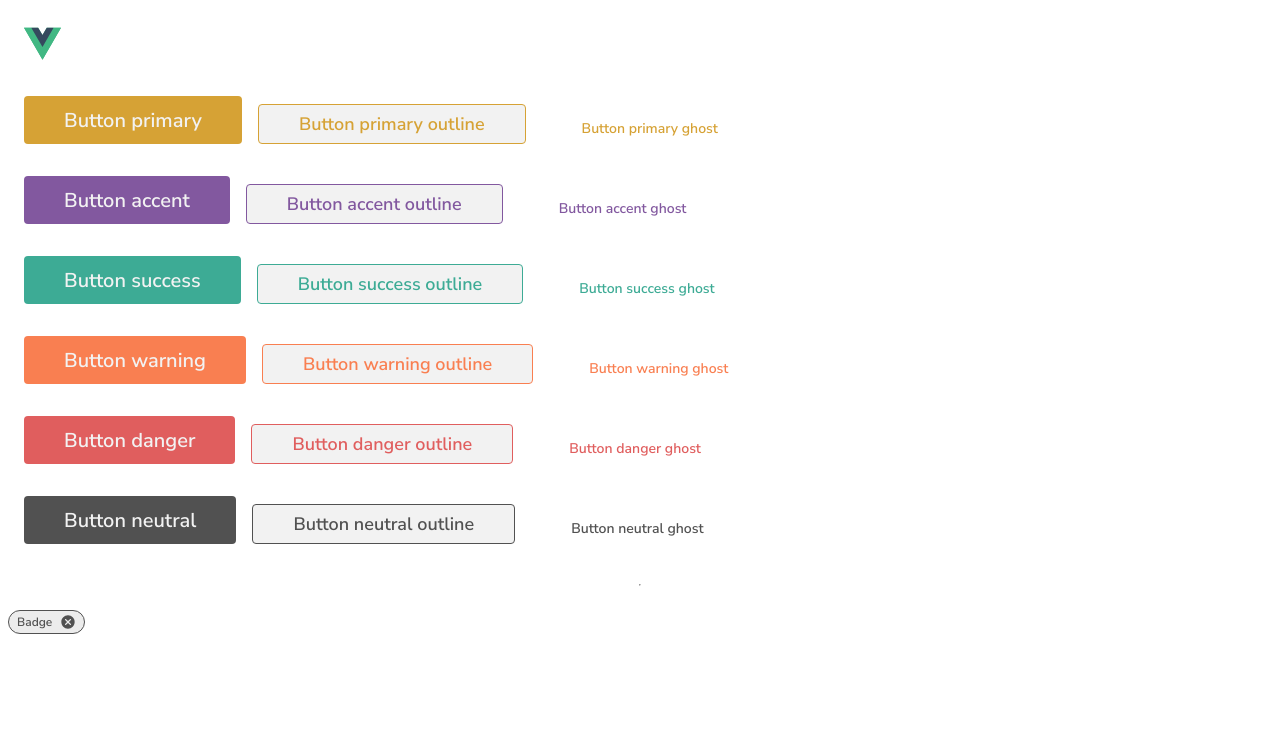
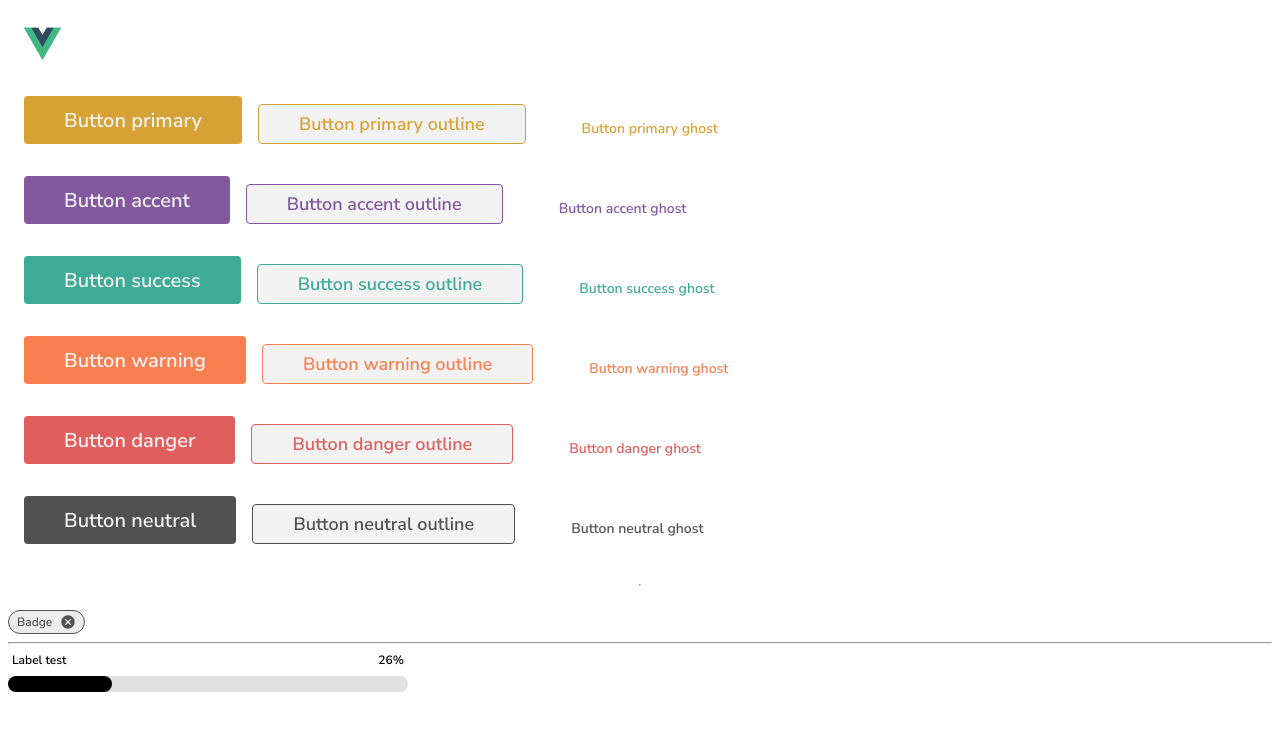
Before and after one commit to bruna-nunes/blush, a Vue app: page / in a window 1280 px wide. Shown: the top 730 px of the page. Built offline with nearby package versions, Linux system fonts and the light colour scheme.

Commit message:
feat: add blush-progress initial version

```diff
--- a/src/App.vue
+++ b/src/App.vue
@@ -204,6 +204,18 @@
     @onDismiss="dismissBadgeHandler"
     show-dismiss
   />
+  <hr>
+  <div style="max-width: 400px;">
+    <blush-progress
+      label="Label test"
+      max="80"
+      value="21"
+      showProgressText
+      variant="neutral"
+      size="large"
+    />
+  </div>
+
 </template>
 
 <script setup>
@@ -211,6 +223,7 @@ import { ref } from 'vue'
 import CompExample from './components/CompExample.vue'
 import blushButton from './components/blush-button/blush-button.vue';
 import blushBadge from './components/blush-badge/blush-badge.vue';
+import blushProgress from './components/blush-progress/blush-progress.vue';
 
 const isBadgeVisible = ref(true)
 
--- /dev/null
+++ b/src/components/blush-progress/blush-progress.scss
@@ -0,0 +1,93 @@
+.blush-progress {
+    .label-indicator {
+        display: flex;
+        justify-content: space-between;
+        margin-bottom: spacing(2);
+        padding: 0 spacing(1);
+
+        .label, .indicator {
+            color: map-get($neutral, '001');
+
+            @include typography-label-3;
+        }
+
+        .indicator {
+            margin-left: auto;
+        }
+
+    }
+
+    .progress {
+        border-radius: map-get($border-radius, 'medium');
+        transition: all 400ms linear;
+
+        .fill {
+            border-radius: map-get($border-radius, 'medium');
+            height: 100%;
+        }
+
+        // ***Colors
+        &.primary {
+            background-color: map-get($primary-absolute, '006');
+
+            .fill {
+                background-color: map-get($primary-absolute, '001');
+            }
+        }
+
+        &.accent {
+            background-color: map-get($accent-absolute, '006');
+
+            .fill {
+                background-color: map-get($accent-absolute, '001');
+            }
+        }
+
+        &.success {
+            background-color: map-get($success-absolute, '006');
+
+            .fill {
+                background-color: map-get($success-absolute, '001');
+            }
+        }
+
+        &.warning {
+            background-color: map-get($warning-absolute, '006');
+
+            .fill {
+                background-color: map-get($warning-absolute, '001');
+            }
+        }
+
+
+        &.danger {
+            background-color: map-get($error-absolute, '006');
+
+            .fill {
+                background-color: map-get($error-absolute, '001');
+            }
+        }
+
+        &.neutral {
+            background-color: map-get($neutral, '011');
+
+            .fill {
+                background-color: map-get($neutral, '001');
+            }
+        }
+
+
+        // ***Sizes
+        &.small {
+            height: 8px;
+        }
+
+        &.medium {
+            height: 12px;
+        }
+
+        &.large {
+            height: 16px;
+        }
+    }
+}
--- /dev/null
+++ b/src/components/blush-progress/blush-progress.vue
@@ -0,0 +1,109 @@
+<template>
+    <div class="blush-progress">
+        <div class="label-indicator">
+            <span
+                v-if="props.label"
+                class="label"
+                id="blush-progress-label"
+            >
+                {{ label }}
+            </span>
+            <span
+                v-if="props.showProgressText"
+                class="indicator"
+            >
+                {{ `${progressPercentage}%` }}
+            </span>
+        </div>
+
+        <div
+            :class="progressClasses"
+        >
+            <div
+                class="fill"
+                :style="styleFillObject"
+                role="progressbar"
+                :aria-valuemax="props.max"
+                aria-valuemin="0"
+                :aria-valuenow="progressPercentage"
+                aria-labelledby="blush-progress-label"
+                tabindex="0"
+            >
+            </div>
+        </div>
+    </div>
+</template>
+
+<script setup>
+import { computed } from 'vue';
+
+const props = defineProps({
+    id: {
+        type: String,
+    },
+    type: {
+        type: String,
+        default: 'linear',
+        validator(value) {
+            return ['linear'].includes(value)
+        }
+    },
+    size: {
+        type: String,
+        default: 'medium',
+        validator(value) {
+            return ['large', 'medium', 'small'].includes(value)
+        }
+    },
+    variant: {
+        type: String,
+        default: 'primary',
+        validator(value) {
+            return [
+                'primary',
+                'accent',
+                'success',
+                'warning',
+                'danger',
+                'neutral'
+            ].includes(value)
+        }
+    },
+    label: {
+        type: String,
+    },
+    showProgressText: {
+        type: Boolean,
+        default: false
+    },
+    value: {
+        type: Number,
+        default: 0
+    },
+    max: {
+        type: Number,
+        default: 100
+    },
+})
+
+const progressClasses = computed(() => [
+    'progress',
+    props.variant,
+    props.size,
+])
+
+const progressPercentage = computed(() => {
+    return Math.round((props.value * 100) / props.max)
+})
+
+const styleFillObject = computed(() => {
+    return {
+        width: `${progressPercentage.value}%`
+    }
+})
+
+</script>
+
+<style lang="scss">
+    @import './blush-progress.scss';
+</style>
```
Also changed, not shown: 2 other files (tests, documents, lock files or other folders).
